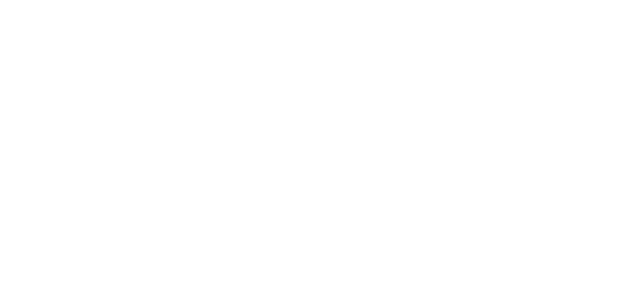
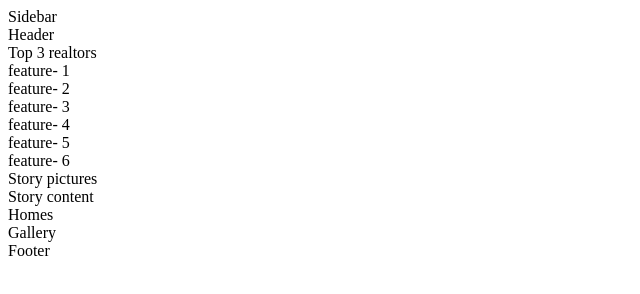
Before and after one commit to mlbakke/udemy-css-sass-projects, a website: page nexter/index.html in a window 1280 px wide. Shown: the whole page, without its empty margins (0-640 px from the left). Drawn offline with nearby package versions, Linux system fonts and the light colour scheme; files that its build step writes are made by us from their sources.

Commit message:
intial markup for grid

```diff
--- a/nexter/index.html
+++ b/nexter/index.html
@@ -12,6 +12,45 @@
         <title>nexter &mdash; your home, your freedom</title>
     </head>
     <body class="container">
+        <aside class="sidebar">
+            Sidebar
+        </aside>
 
+        <header class="header">
+            Header
+        </header>
+
+        <div class="realtors">
+            Top 3 realtors
+        </div>
+
+        <section class="features">
+            <div class="feature">feature- 1</div>
+            <div class="feature">feature- 2</div>
+            <div class="feature">feature- 3</div>
+            <div class="feature">feature- 4</div>
+            <div class="feature">feature- 5</div>
+            <div class="feature">feature- 6</div>
+        </section>
+
+        <div class="story__pictures">
+            Story pictures
+        </div>
+
+        <div class="story__content">
+            Story content
+        </div>
+
+        <section class="homes">
+            Homes
+        </section>
+
+        <section class="gallery">
+            Gallery
+        </section>
+
+        <footer class="footer">
+            Footer
+        </footer>
     </body>
 </html>
```
